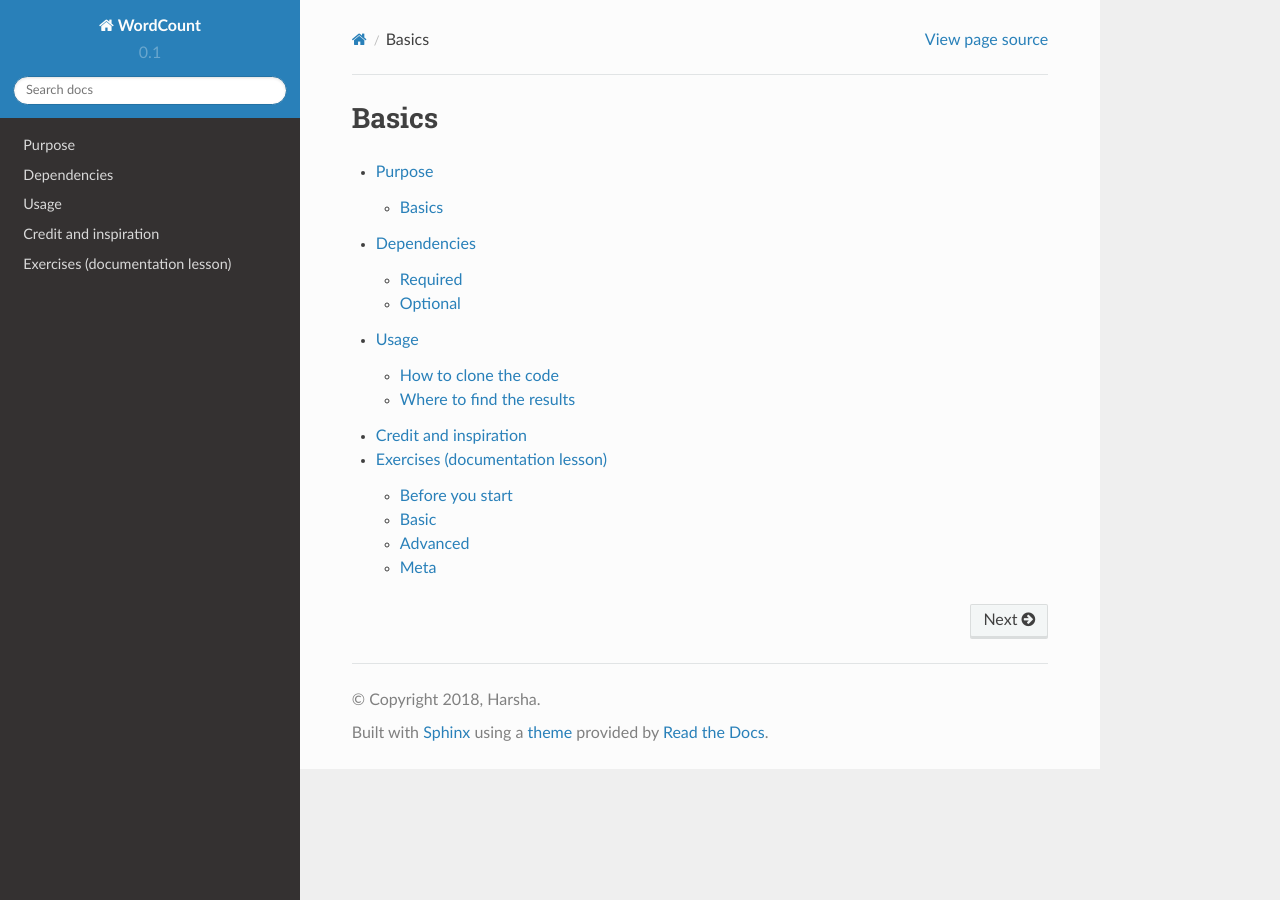
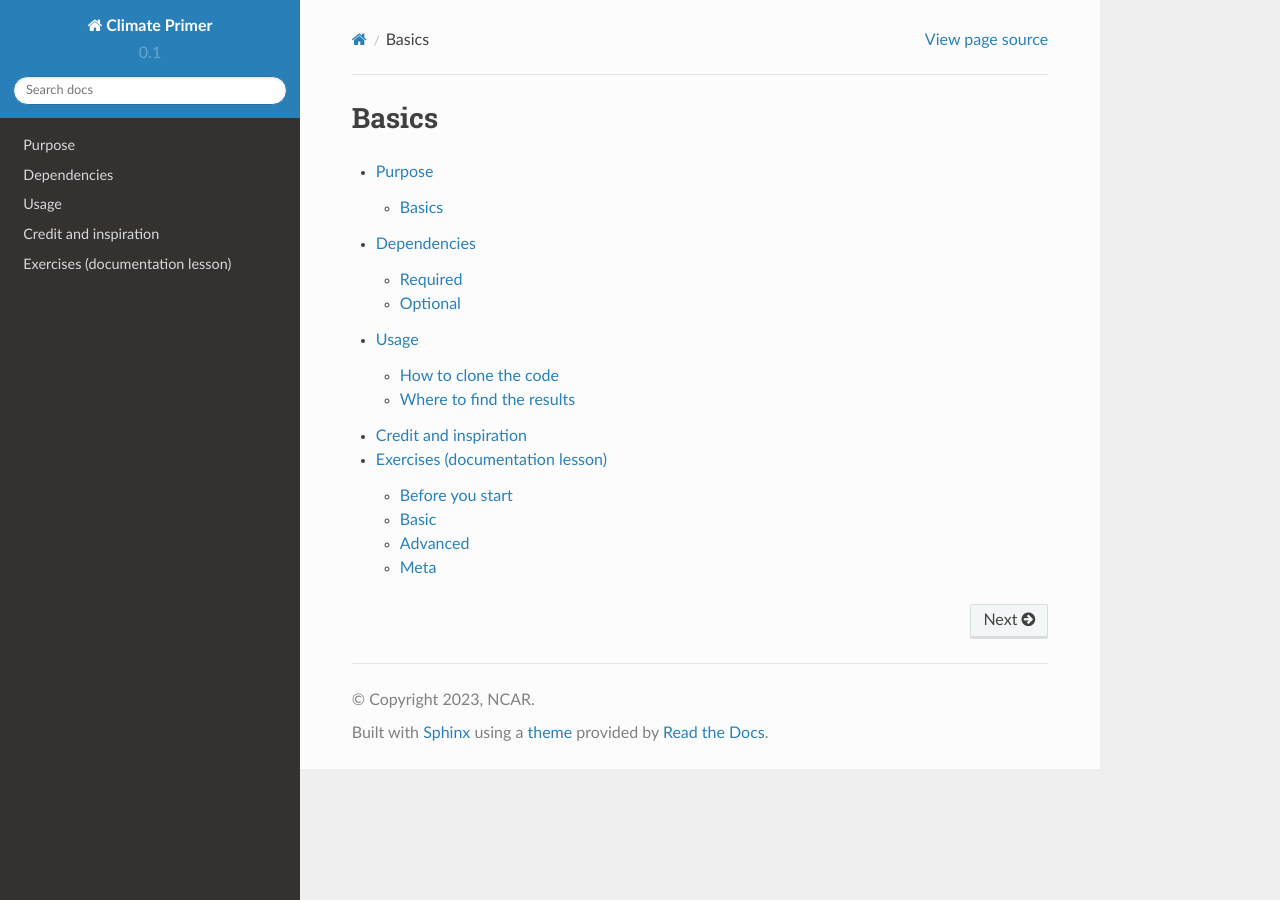
Before and after one commit to aubreyd/sphinx-test, a Sphinx documentation site: the page built from doc/index.rst, in a window 1280 px wide. Built offline with Sphinx 7.4.7 and the Read the Docs theme 2.0.0, drawn with Linux system fonts in a browser that asks for light colours.

Commit message:
Update conf.py

```diff
--- a/doc/conf.py
+++ b/doc/conf.py
@@ -46,9 +46,9 @@ source_suffix = '.rst'
 master_doc = 'index'
 
 # General information about the project.
-project = 'WordCount'
-copyright = '2018, Harsha'
-author = 'Harsha'
+project = 'Climate Primer'
+copyright = '2023, NCAR'
+author = 'Thomas Hopson, Alyssa McCluskey, David Yates, Aubrey Dugger'
 
 # The version info for the project you're documenting, acts as replacement for
 # |version| and |release|, also used in various other places throughout the
@@ -112,7 +112,7 @@ html_sidebars = {
 # -- Options for HTMLHelp output ------------------------------------------
 
 # Output file base name for HTML help builder.
-htmlhelp_basename = 'WordCountdoc'
+htmlhelp_basename = 'ClimatePrimerdoc'
 
 
 # -- Options for LaTeX output ---------------------------------------------
@@ -139,8 +139,8 @@ latex_elements = {
 # (source start file, target name, title,
 #  author, documentclass [howto, manual, or own class]).
 latex_documents = [
-    (master_doc, 'WordCount.tex', 'WordCount Documentation',
-     'Harsha', 'manual'),
+    (master_doc, 'ClimatePrimer.tex', 'ClimatePrimer Documentation',
+     'NCAR', 'manual'),
 ]
 
 
@@ -149,7 +149,7 @@ latex_documents = [
 # One entry per manual page. List of tuples
 # (source start file, name, description, authors, manual section).
 man_pages = [
-    (master_doc, 'wordcount', 'WordCount Documentation',
+    (master_doc, 'climateprimer', 'ClimatePrimer Documentation',
      [author], 1)
 ]
 
@@ -160,7 +160,7 @@ man_pages = [
 # (source start file, target name, title, author,
 #  dir menu entry, description, category)
 texinfo_documents = [
-    (master_doc, 'WordCount', 'WordCount Documentation',
-     author, 'WordCount', 'One line description of project.',
+    (master_doc, 'ClimatePrimer', 'ClimatePrimer Documentation',
+     author, 'ClimatePrimer', 'Climate primer for water availability assessments.',
      'Miscellaneous'),
 ]
```
